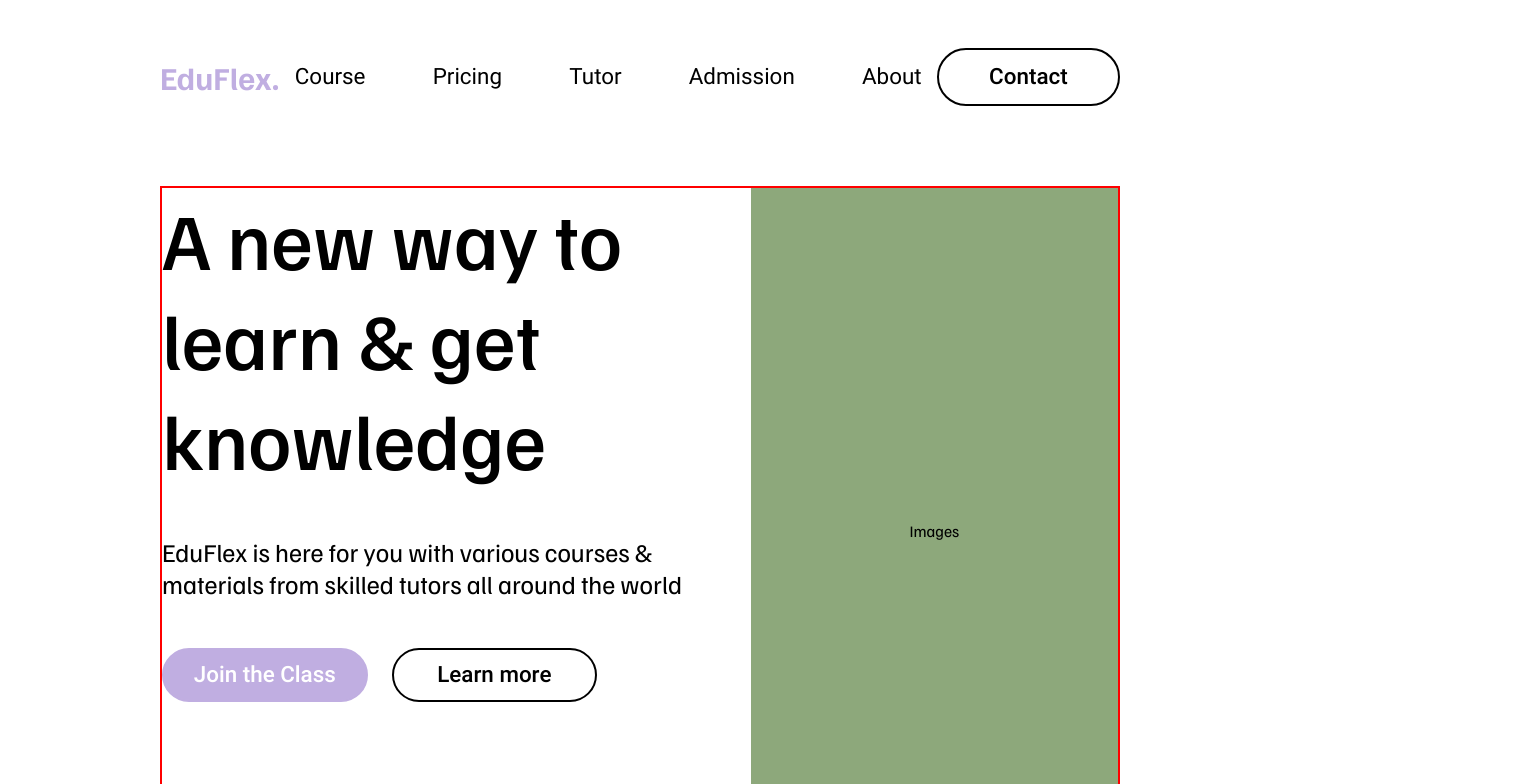
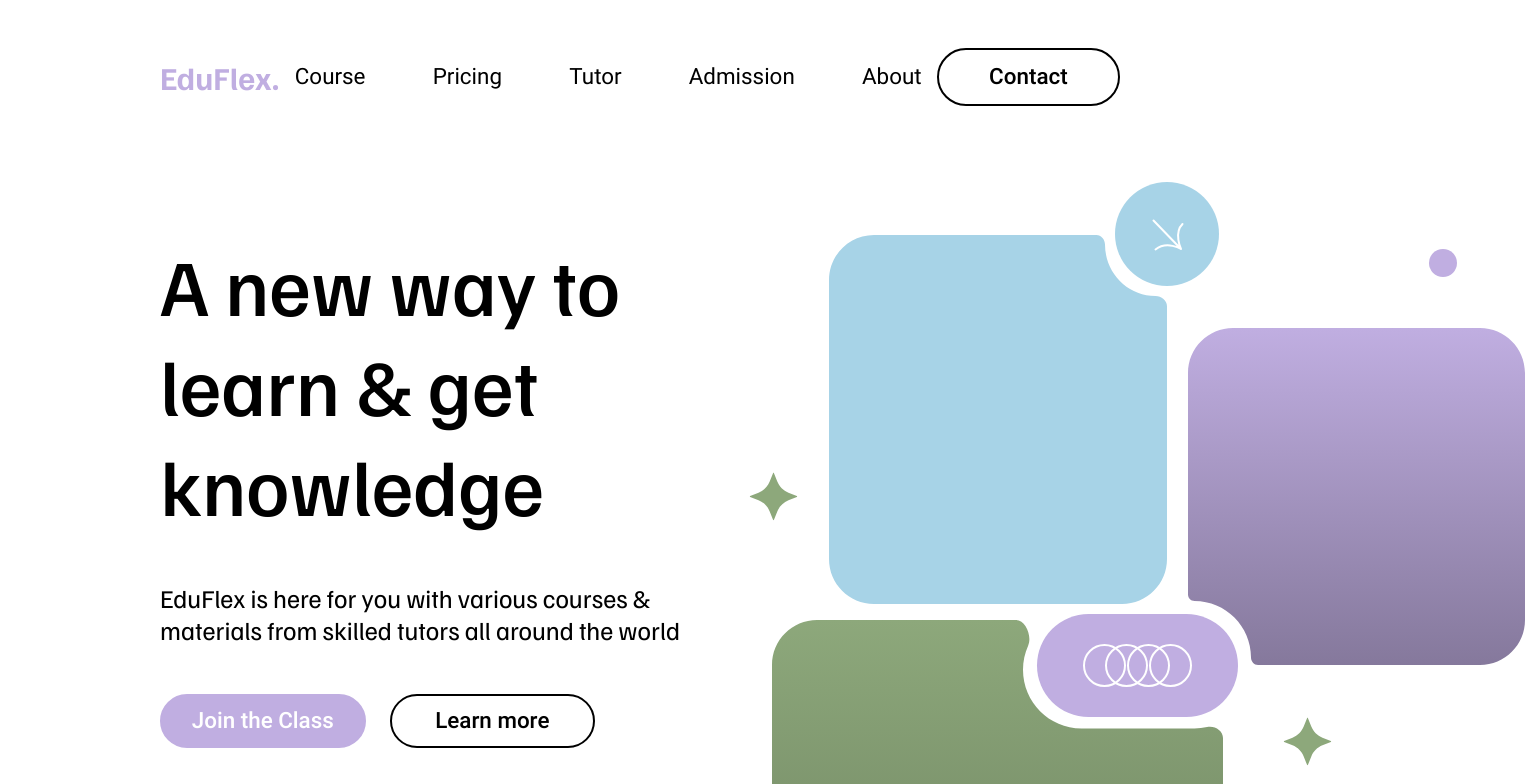
Before and after one commit to AbdelrahmanElhosiny/CSS-Training, a React (Vite) app: page / in a window 1280 px wide. Shown: the top 784 px of the page, 1525 px wide, since content can reach past the window. Built offline with nearby package versions, Linux system fonts and the light colour scheme.

Commit message:
adding left side svg

```diff
--- a/src/App.tsx
+++ b/src/App.tsx
@@ -48,7 +48,9 @@ function App() {
             </div>
           </div>
         </div>
-        <div className="right-content">Images</div>
+        <div className="right-content">
+          <SVG.Icons.sideImage />
+        </div>
       </div>
     </Holder>
   );
@@ -62,7 +64,7 @@ const Holder = styled.div`
     display: flex;
     justify-content: space-between;
     align-items: center;
-    margin-bottom: 5em;
+    margin-bottom: 4em;
 
     .logo {
       ${fonts.Primary}
@@ -94,10 +96,11 @@ const Holder = styled.div`
   .center-content {
     display: grid;
     grid-template-columns: 1fr 1.2fr;
-    border: 2px solid red;
     ${fonts.Primary}
 
     .left-content {
+      padding-top: 4em;
+
       .title {
         font-size: 5em;
         font-weight: 500;
@@ -180,7 +183,6 @@ const Holder = styled.div`
       display: flex;
       justify-content: center;
       align-items: center;
-      background-color: ${color.mint};
     }
   }
 `;
--- a/src/assets/SVG/Icons.tsx
+++ b/src/assets/SVG/Icons.tsx
@@ -21,6 +21,80 @@ const Icons = {
       />
     </svg>
   ),
+  sideImage: () => (
+    <svg
+      width="776"
+      height="726"
+      viewBox="0 0 776 726"
+      fill="none"
+      xmlns="http://www.w3.org/2000/svg"
+    >
+      <path
+        d="M24.0355 291.165C24.2029 290.746 24.7971 290.746 24.9645 291.165L28.2972 299.528C30.3301 304.629 34.3709 308.67 39.4719 310.703L47.8345 314.036C48.2544 314.203 48.2544 314.797 47.8345 314.964L39.4719 318.297C34.3709 320.33 30.3301 324.371 28.2972 329.472L24.9645 337.835C24.7971 338.254 24.2029 338.254 24.0355 337.835L20.7028 329.472C18.6699 324.371 14.6291 320.33 9.52811 318.297L1.16546 314.964C0.745606 314.797 0.745606 314.203 1.16546 314.036L9.52811 310.703C14.6291 308.67 18.6699 304.629 20.7028 299.528L24.0355 291.165Z"
+        fill="#8DA87B"
+      />
+      <path
+        d="M558.036 536.165C558.203 535.746 558.797 535.746 558.964 536.165L562.297 544.528C564.33 549.629 568.371 553.67 573.472 555.703L581.835 559.036C582.254 559.203 582.254 559.797 581.835 559.964L573.472 563.297C568.371 565.33 564.33 569.371 562.297 574.472L558.964 582.835C558.797 583.254 558.203 583.254 558.036 582.835L554.703 574.472C552.67 569.371 548.629 565.33 543.528 563.297L535.165 559.964C534.746 559.797 534.746 559.203 535.165 559.036L543.528 555.703C548.629 553.67 552.67 549.629 554.703 544.528L558.036 536.165Z"
+        fill="#8DA87B"
+      />
+      <path
+        fill-rule="evenodd"
+        clip-rule="evenodd"
+        d="M418 124.263C418 118.341 412.422 114 406.5 114V114C378.61 114 356 90.9427 356 62.5V62.5C356 57.5284 352.277 53 347.306 53L125 53C100.147 53 80 73.1472 80 98V377C80 401.853 100.147 422 125 422H373C397.853 422 418 401.853 418 377V124.263Z"
+        fill="#A7D3E7"
+      />
+      <path
+        fill-rule="evenodd"
+        clip-rule="evenodd"
+        d="M484 146C459.147 146 439 166.147 439 191V412.5C439 416.09 441.91 419 445.5 419V419C476.704 419 502 444.296 502 475.5V475.5C502 479.484 505.045 483 509.028 483H731C755.853 483 776 462.853 776 438V191C776 166.147 755.853 146 731 146H484Z"
+        fill="url(#paint0_linear_20_46)"
+      />
+      <path
+        fill-rule="evenodd"
+        clip-rule="evenodd"
+        d="M266.899 438C276.912 438 283.211 454.54 279.116 463.678C275.829 471.011 274 479.135 274 487.672C274 519.981 300.191 546.376 332.5 546.376H445.5C449.822 546.376 454.034 545.904 458.089 545.008C465.557 543.359 474 548.375 474 556.023V681C474 705.853 453.853 726 429 726H68C43.1472 726 23 705.853 23 681V483C23 458.147 43.1472 438 68 438H266.899Z"
+        fill="url(#paint1_linear_20_46)"
+      />
+      <circle cx="657" cy="631" r="23" fill="#A7D3E7" />
+      <circle cx="694" cy="81" r="14" fill="#C0AEE1" />
+      <circle cx="418" cy="52" r="52" fill="#A7D3E7" />
+      <path
+        d="M404.5 38.5L432 67M432 67C432 67 424.5 51 433.5 42M432 67C432 67 418 58.5 406.5 67.5"
+        stroke="white"
+        stroke-width="2"
+        stroke-linecap="round"
+      />
+      <rect x="288" y="432" width="201" height="103" rx="51.5" fill="#C0AEE1" />
+      <circle cx="355.5" cy="483.5" r="20.5" stroke="white" stroke-width="2" />
+      <circle cx="377.5" cy="483.5" r="20.5" stroke="white" stroke-width="2" />
+      <circle cx="399.5" cy="483.5" r="20.5" stroke="white" stroke-width="2" />
+      <circle cx="421.5" cy="483.5" r="20.5" stroke="white" stroke-width="2" />
+      <defs>
+        <linearGradient
+          id="paint0_linear_20_46"
+          x1="608"
+          y1="146"
+          x2="608"
+          y2="643.5"
+          gradientUnits="userSpaceOnUse"
+        >
+          <stop stop-color="#C0AEE1" />
+          <stop offset="1" stop-color="#695F7B" />
+        </linearGradient>
+        <linearGradient
+          id="paint1_linear_20_46"
+          x1="248.5"
+          y1="438"
+          x2="249"
+          y2="1072"
+          gradientUnits="userSpaceOnUse"
+        >
+          <stop stop-color="#8DA87B" />
+          <stop offset="1" stop-color="#58684D" />
+        </linearGradient>
+      </defs>
+    </svg>
+  ),
 };
 
 export default Icons;
```
Also changed, not shown: src/assets/SVG/Group 5.svg (added).
